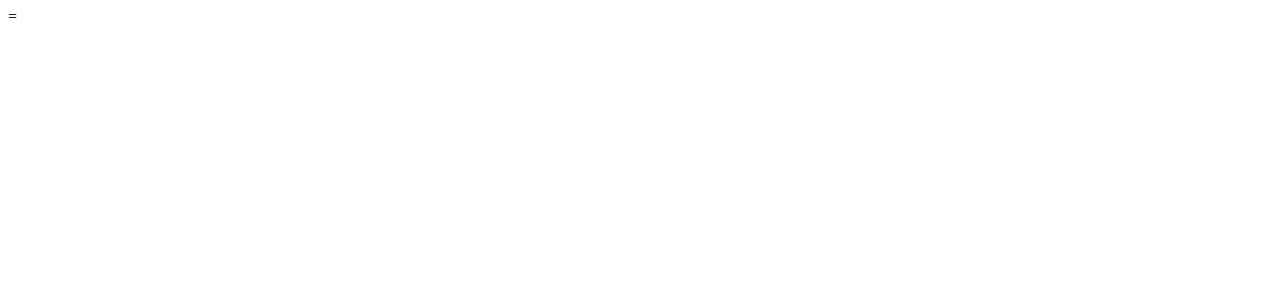
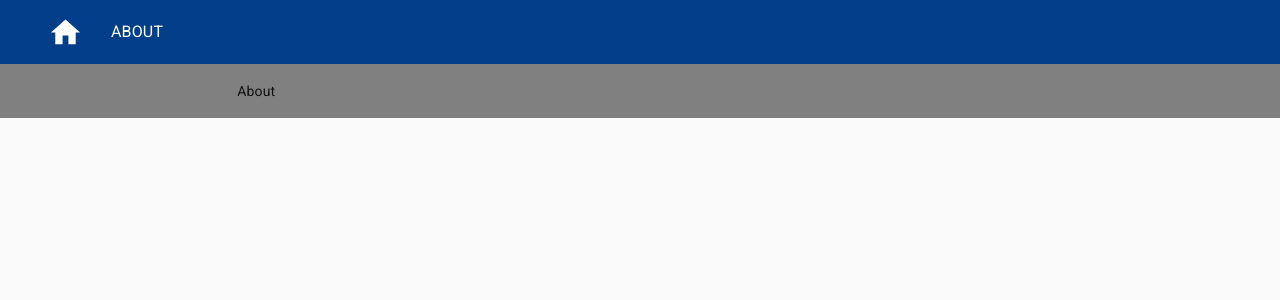
Before and after one commit to Awesomefusion/gravitywell, a React (Create React App) app: page /about in a window 1280 px wide. Shown: the top 300 px of the page. Built offline with nearby package versions, Linux system fonts and the light colour scheme.

Commit message:
Routing and navbar complete

```diff
--- a/package.json
+++ b/package.json
@@ -3,11 +3,16 @@
   "version": "0.1.0",
   "private": true,
   "dependencies": {
+    "@fontsource/roboto": "^4.3.0",
+    "@material-ui/core": "^4.11.4",
+    "@material-ui/icons": "^4.11.2",
     "@testing-library/jest-dom": "^5.12.0",
     "@testing-library/react": "^11.2.6",
     "@testing-library/user-event": "^12.8.3",
+    "bootstrap": "^5.0.0",
     "react": "^17.0.2",
     "react-dom": "^17.0.2",
+    "react-router-dom": "^5.2.0",
     "react-scripts": "4.0.3",
     "web-vitals": "^1.1.2"
   },
--- a/src/App.js
+++ /dev/null
@@ -1,11 +0,0 @@
-import React from 'react';
-
-function App() {
-  return (
-    <div className="App">
-=
-    </div>
-  );
-}
-
-export default App;
--- /dev/null
+++ b/src/App.jsx
@@ -0,0 +1,32 @@
+import React from 'react';
+
+import { BrowserRouter as Router, Route, Switch, Link } from "react-router-dom"
+import { makeStyles } from "@material-ui/core/styles"
+import { Grid, Typography, AppBar, Toolbar, BottomNavigation, Container } from "@material-ui/core"
+
+import Navigation from "./components/Navbar"
+import ContentSwitch from "./components/ContentSwitch"
+
+const useStyles = makeStyles((theme) => ({
+  root:{
+  },
+}));
+
+function App() {
+
+  const classes = useStyles();
+
+  return (
+    <div>
+      <Router>
+
+        <Navigation/>
+
+                  <ContentSwitch/>
+
+      </Router>
+    </div>
+  );
+}
+
+export default App;
--- /dev/null
+++ b/src/components/ContentSwitch.jsx
@@ -0,0 +1,45 @@
+import React from 'react';
+
+import { Route, Switch, } from "react-router-dom"
+import { makeStyles } from "@material-ui/core/styles"
+import { Grid, Typography, AppBar, Toolbar, } from "@material-ui/core"
+
+import Home from "../pages/Home"
+import About from "../pages/About"
+
+const useStyles = makeStyles((theme) => ({
+  root:{
+    paddingTop: '1.2em',
+    paddingBottom: '1.2em',
+    backgroundColor: 'grey',
+  },
+}));
+
+function ContentSwitch() {
+
+  const classes = useStyles();
+
+  return (
+    <div className={classes.root}>
+
+        <Grid container direction="column">
+          <Grid container>
+
+            <Grid item xs={0} md={1} lg={2}/>
+
+              <Grid item xs={12} md={10} lg={8}>
+                <Switch>
+                    <Route path="/" exact><Home/></Route>
+                    <Route path="/about"><About/></Route>
+                </Switch>
+              </Grid>
+
+            <Grid item xs={0} md={1} lg={2}/>
+
+          </Grid>
+        </Grid>
+    </div>
+  );
+}
+
+export default ContentSwitch;
--- /dev/null
+++ b/src/components/Navbar.jsx
@@ -0,0 +1,61 @@
+import React from 'react';
+
+import { BrowserRouter as Router, Route, Switch, Link } from "react-router-dom"
+import { makeStyles } from "@material-ui/core/styles"
+import { Grid, AppBar, Toolbar, IconButton, List, ListItem, ListItemText, Container,  } from "@material-ui/core"
+import HomeIcon from '@material-ui/icons/Home';
+
+const useStyles = makeStyles((theme) => ({
+  root:{
+  },
+  navBar:{
+    backgroundColor: '#023e8a',
+  },
+  navDisplayFlex: {
+    display: `flex`,
+    justifyContent: `space-between`
+  },
+  navbarDisplayFlex: {
+    display: `flex`,
+  },
+  linkText: {
+    textDecoration: `none`,
+    textTransform: `uppercase`,
+    color: `white`
+  },
+}));
+
+function Navbar() {
+
+  const classes = useStyles();
+
+  const navLinks = [
+    { title: 'About', path: '/about'},
+  ]
+
+  return (
+      <div>
+          <AppBar position="static">
+            <Toolbar className={classes.navBar}>
+              <Container maxWidth="lg" className={classes.navbarDisplayFlex}>
+                <IconButton component={Link} to="/" edge="start" color="inherit" aria-label="home">
+                  <HomeIcon fontSize="large"/>
+                </IconButton>
+
+                <List component="nav" aria-labelledby="main navigation" className={classes.navDisplayFlex}>
+                  {navLinks.map(({ title, path }) => (
+                    <Link to={path} key={title} className={classes.linkText}>
+                      <ListItem button>
+                        <ListItemText primary={title}/>
+                      </ListItem>
+                    </Link>
+                  ))}
+                </List>
+              </Container>
+            </Toolbar>
+          </AppBar>
+      </div>
+  );
+}
+
+export default Navbar;
--- a/src/index.js
+++ b/src/index.js
@@ -1,10 +1,18 @@
 import React from 'react';
 import ReactDOM from 'react-dom';
+import { BrowserRouter } from 'react-router-dom';
 import App from './App';
+import '@fontsource/roboto';
+import CssBaseline from '@material-ui/core/CssBaseline';
 
 ReactDOM.render(
-  <React.StrictMode>
-    <App />
-  </React.StrictMode>,
+  <React.Fragment>
+    <CssBaseline>
+      <BrowserRouter>
+        <App/>
+      </BrowserRouter>
+    </CssBaseline>
+  </React.Fragment>
+    ,
   document.getElementById('root')
 );
--- /dev/null
+++ b/src/pages/About.jsx
@@ -0,0 +1,23 @@
+import React from 'react';
+
+import { BrowserRouter as Router, Route, Switch, Link } from "react-router-dom"
+import { makeStyles } from "@material-ui/core/styles"
+import { Grid, Typography, AppBar, Toolbar, BottomNavigation, Container } from "@material-ui/core"
+
+const useStyles = makeStyles((theme) => ({
+  root:{
+  },
+}));
+
+function About() {
+
+  const classes = useStyles();
+
+  return (
+      <Container className={classes.root}>
+          About
+      </Container>
+  );
+}
+
+export default About;
--- /dev/null
+++ b/src/pages/Home.jsx
@@ -0,0 +1,23 @@
+import React from 'react';
+
+import { BrowserRouter as Router, Route, Switch, Link } from "react-router-dom"
+import { makeStyles } from "@material-ui/core/styles"
+import { Grid, Typography, AppBar, Toolbar, BottomNavigation, Container } from "@material-ui/core"
+
+const useStyles = makeStyles((theme) => ({
+  root:{
+  },
+}));
+
+function Home() {
+
+  const classes = useStyles();
+
+  return (
+      <Container className={classes.root}>
+          Home
+      </Container>
+  );
+}
+
+export default Home;
```
Also changed, not shown: 2 other files (tests, documents, lock files or other folders).
